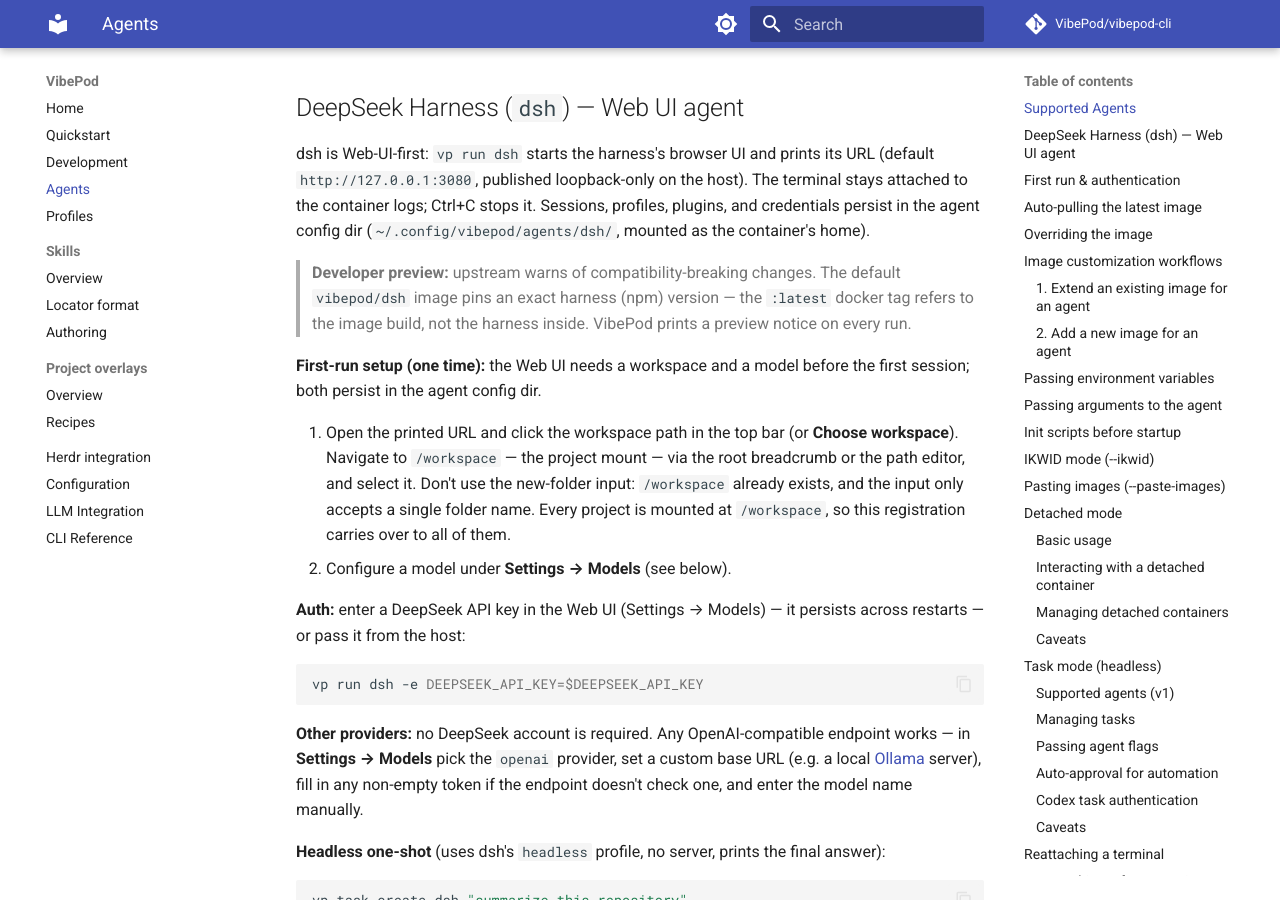
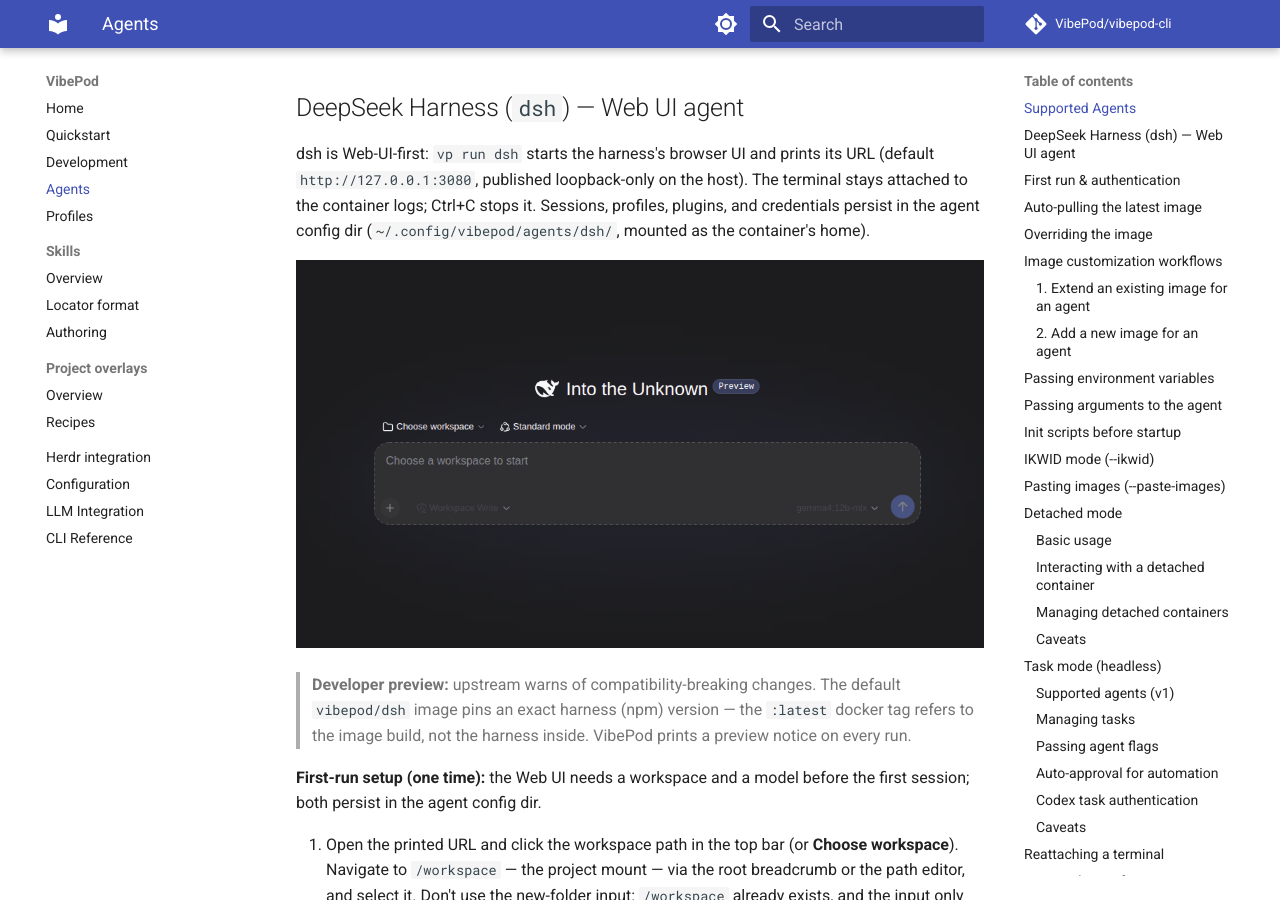
Before and after one commit to VibePod/vibepod-cli, an MkDocs documentation site: the page built from docs/agents/index.md, in a window 1280 px wide and 900 px high, scrolled down 1114 px. Built offline with MkDocs 1.6.1 and Material for MkDocs 9.7.7, drawn with Linux system fonts in a browser that asks for light colours; comment, search, counter and statistics services are not loaded.

Commit message:
docs: add DeepSeek Harness screenshot to README and agent docs

```diff
--- a/docs/agents/index.md
+++ b/docs/agents/index.md
@@ -32,6 +32,8 @@
 host). The terminal stays attached to the container logs; Ctrl+C stops it.
 Sessions, profiles, plugins, and credentials persist in the agent config dir
 (`~/.config/vibepod/agents/dsh/`, mounted as the container's home).
+
+![DeepSeek Harness Web UI served by `vp run dsh`](../assets/dsh.png)
 
 > **Developer preview:** upstream warns of compatibility-breaking changes.
 > The default `vibepod/dsh` image pins an exact harness (npm) version — the
```
Also changed, not shown: README.md (+1 -0 lines), docs/assets/dsh.png (added).
